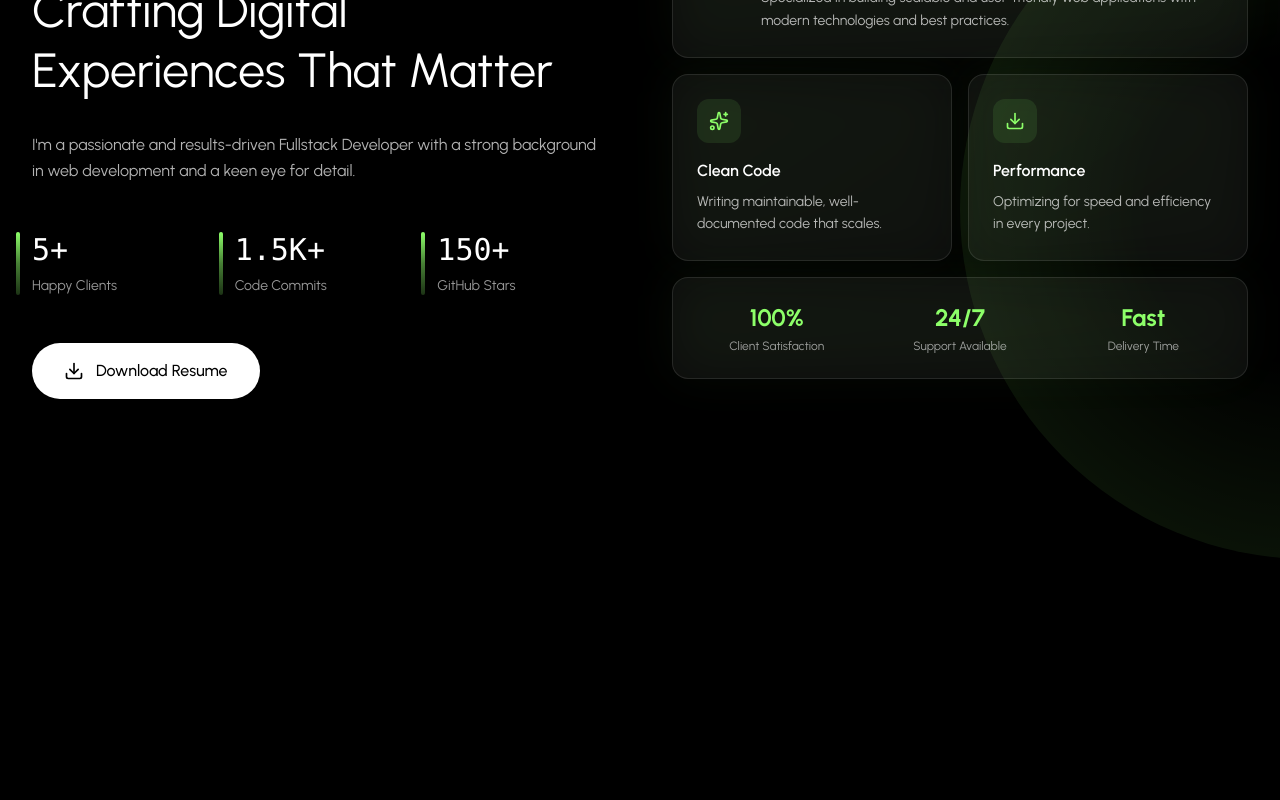
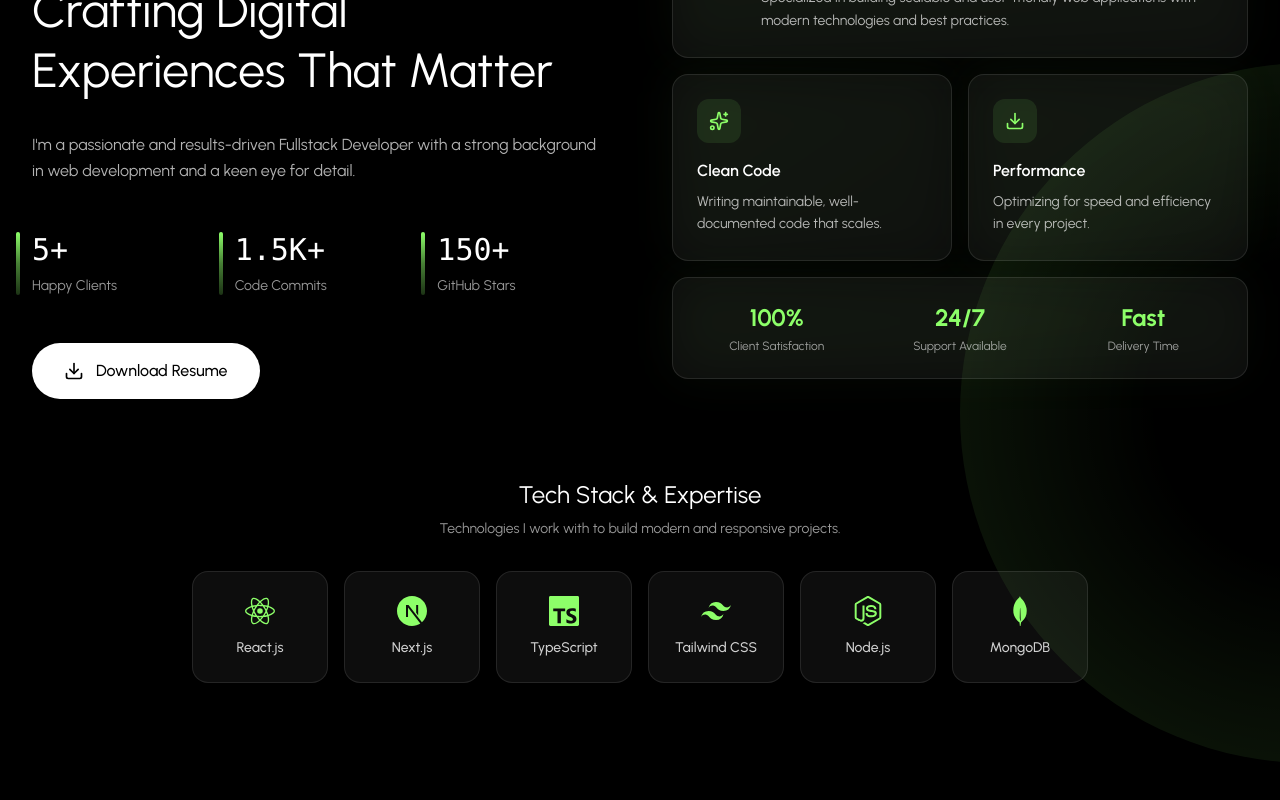
Before and after one commit to sonaiv13/portfolio_demo, a React (Vite) app: page / in a window 1280 px wide. Shown: the part 974-1774 px from the top of the page. Built offline with nearby package versions, Linux system fonts and the light colour scheme.

Commit message:
Skills section created and added to About bottom section

```diff
--- a/src/App.jsx
+++ b/src/App.jsx
@@ -2,6 +2,7 @@
 import Navbar from "./components/layout/Navbar.jsx";
 import Hero from "./components/sections/Hero.jsx";
 import About from "./components/sections/About.jsx";
+import Skills from "./components/sections/Skills.jsx";
 
 const App = () => {
     return (
@@ -10,6 +11,7 @@
             <main>
                 <Hero/>
                 <About/>
+                <Skills/>
             </main>
         </div>
     );
--- a/src/components/sections/About.jsx
+++ b/src/components/sections/About.jsx
@@ -148,6 +148,37 @@
                     </div>
                 </FadeIn>
             </div>
+
+            {/* Skills Grid Section */}
+            <FadeIn delay={500}>
+                <div className='flex flex-col items-center gap-8'>
+                    <div className='text-center'>
+                        <h3 className='text-2xl font-normal text-white mb-2'>
+                            Tech Stack & Expertise
+                        </h3>
+                        <p className='text-sm text-white/60'>
+                            Technologies I work with to build modern and responsive projects.
+                        </p>
+                    </div>
+
+                    <div className='grid grid-cols-2 md:grid-cols-3 lg:grid-cols-6 gap-4 w-full max-w-4xl'>
+                        {skills.map((skill, index) => (
+                            <div
+                                key={index}
+                                className='group relative bg-white/5 hover:bg-white/10 border border-white/10 hover:border-primary/50 rounded-2xl p-6 flex flex-col items-center justify-center gap-3 transition-all duration-300 hover:scale-105'
+                            >
+                                <skill.icon className='text-3xl text-primary'/>
+                                <div className='text-sm text-white/80 font-medium  text-center'>
+                                    {skill.name}
+                                </div>
+
+                                {/* Hover Glow Effect */}
+                                <div className='absolute inset-0 bg-linear-to-br from-primary/0 to-primary/0 group-hover:from-primary/10 group-hover:to-primary/10 rounded-2xl transition-all duration-300'></div>
+                            </div>
+                        ))}
+                    </div>
+                </div>
+            </FadeIn>
         </div>
     </section>
 }
--- /dev/null
+++ b/src/components/sections/Skills.jsx
@@ -0,0 +1,52 @@
+import React from 'react'
+import { skills } from "../../data/skills.js";
+import * as Icons from 'lucide-react';
+import FadeIn from "../animations/FadeIn.jsx";
+
+const Skills = () => {
+
+    //Categorize skills
+    const skillCategories = {
+      'Frontend Development': [
+          skills.find(s => s.name === 'React.js'),
+          skills.find(s => s.name === 'JavaScript'),
+          skills.find(s => s.name === 'TypeScript'),
+          skills.find(s => s.name === 'Next.js'),
+          skills.find(s => s.name === 'Tailwind CSS'),
+          skills.find(s => s.name === 'Redux'),
+      ].filter(Boolean),
+      'Backend & APIs': [
+          skills.find(s => s.name === 'Node.js'),
+          skills.find(s => s.name === 'REST APIs'),
+      ].filter(Boolean),
+      'Tools & Others': [
+          skills.find(s => s.name === 'Git & GitHub'),
+          skills.find(s => s.name === 'Responsive Design'),
+          skills.find(s => s.name === 'Figma'),
+          skills.find(s => s.name === 'Vite'),
+      ].filter(Boolean),
+    };
+
+    //Get proficiency percentage
+    const getProficiencyLevel = (level) => {
+        const levels = {
+            'Expert': 95,
+            'Advanced': 80,
+            'Intermediate': 65,
+        };
+        return levels[level] || 50;
+    };
+
+    //Get level color
+    const getLevelColor = (level) => {
+        const colors = {
+            'Expert': 'text-[#8DFF69] bg-[#8DFF69]/20 border-[#8DFF69]/30',
+            'Advanced': 'text-cyan-400 bg.cyan-500/20 border-cyan-500/30',
+            'Intermediate': 'text-emerald-400 bg-emerald-500/20 border-emerald-500/30',
+        };
+        return colors[level] || 'text-gray-400 bg-gray-500/20 border-gray-500/30';
+    };
+
+
+}
+export default Skills
```
